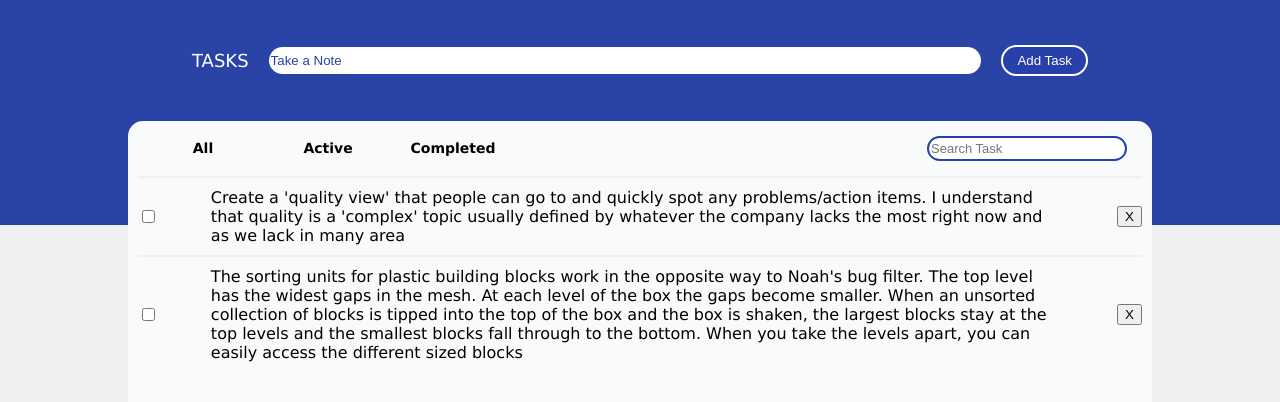
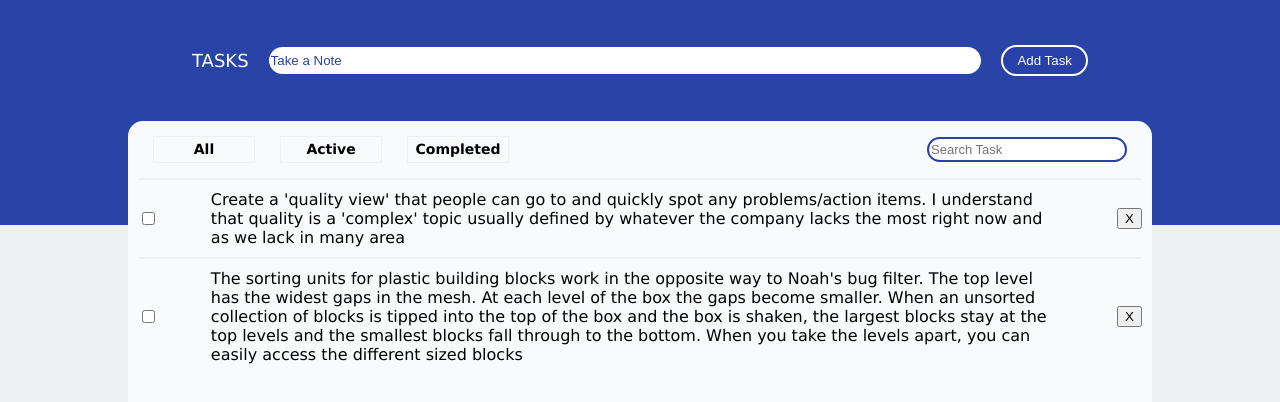
Before and after one commit to davidggevorgyan/js-aca, a website: page todo.html in a window 1280 px wide. Drawn offline with Linux system fonts and the light colour scheme.

Commit message:
Fix: removing glitter on filters

```diff
--- a/styles/todo.css
+++ b/styles/todo.css
@@ -108,6 +108,7 @@ body {
 	font-size: 14px;
 	font-weight: bold;
 	min-width: 100px;
+	border: 1px solid rgb(238, 240, 242);
 }
 
 .filter:hover  {
```
